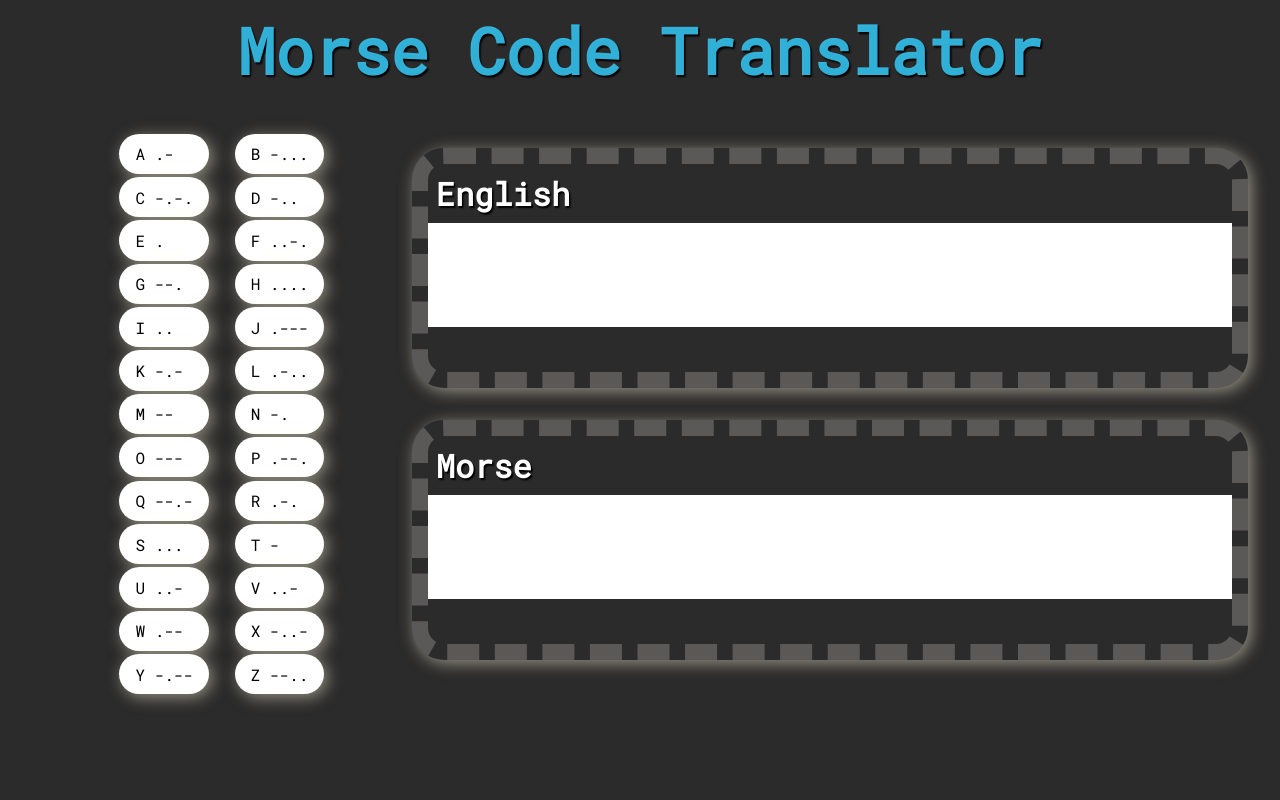
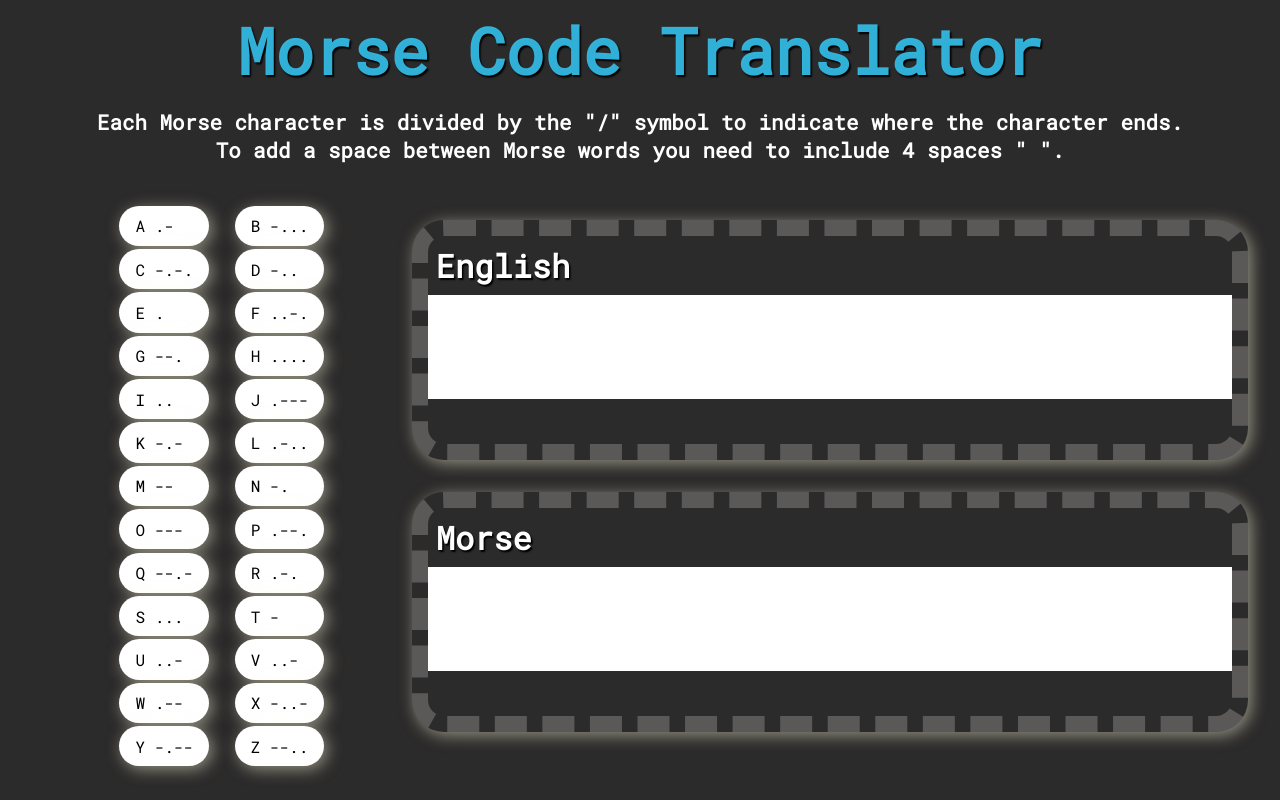
Before and after one commit to marcelamejiao/Morse-Code-Translator, a website with bundled scripts: page index.html in a window 1280 px wide. Built offline with nearby package versions, Linux system fonts and the light colour scheme.

Commit message:
add usage message

```diff
--- a/assets/styles.scss
+++ b/assets/styles.scss
@@ -23,6 +23,13 @@ body {
 	color: palette.$main-titles;
 	@include mixins.text-shadow;
 	font-size: 2rem;
+}
+
+.subtitle {
+	text-align: center;
+	padding: 0.5rem;
+	font-size: 0.7rem;
+	color: white;
 }
 
 .container {
@@ -101,6 +108,10 @@ body {
 		font-size: 4rem;
 	}
 
+	.subtitle {
+		font-size: 1.3rem;
+	}
+
 	.container {
 		display: flex;
 		justify-content: center;
--- a/index.html
+++ b/index.html
@@ -13,6 +13,7 @@
 <body>
 	<header>
 		<h1 class="main-title">Morse Code Translator</h1>
+		<h2 class="subtitle">Each Morse character is divided by the "/" symbol to indicate where the character ends. <br />To add a space between Morse words you need to include 4 spaces "    ".</h2>
 	</header>
 	<main>
 		<div class="container">
```
Also changed, not shown: assets/styles.css, 1 other file.
